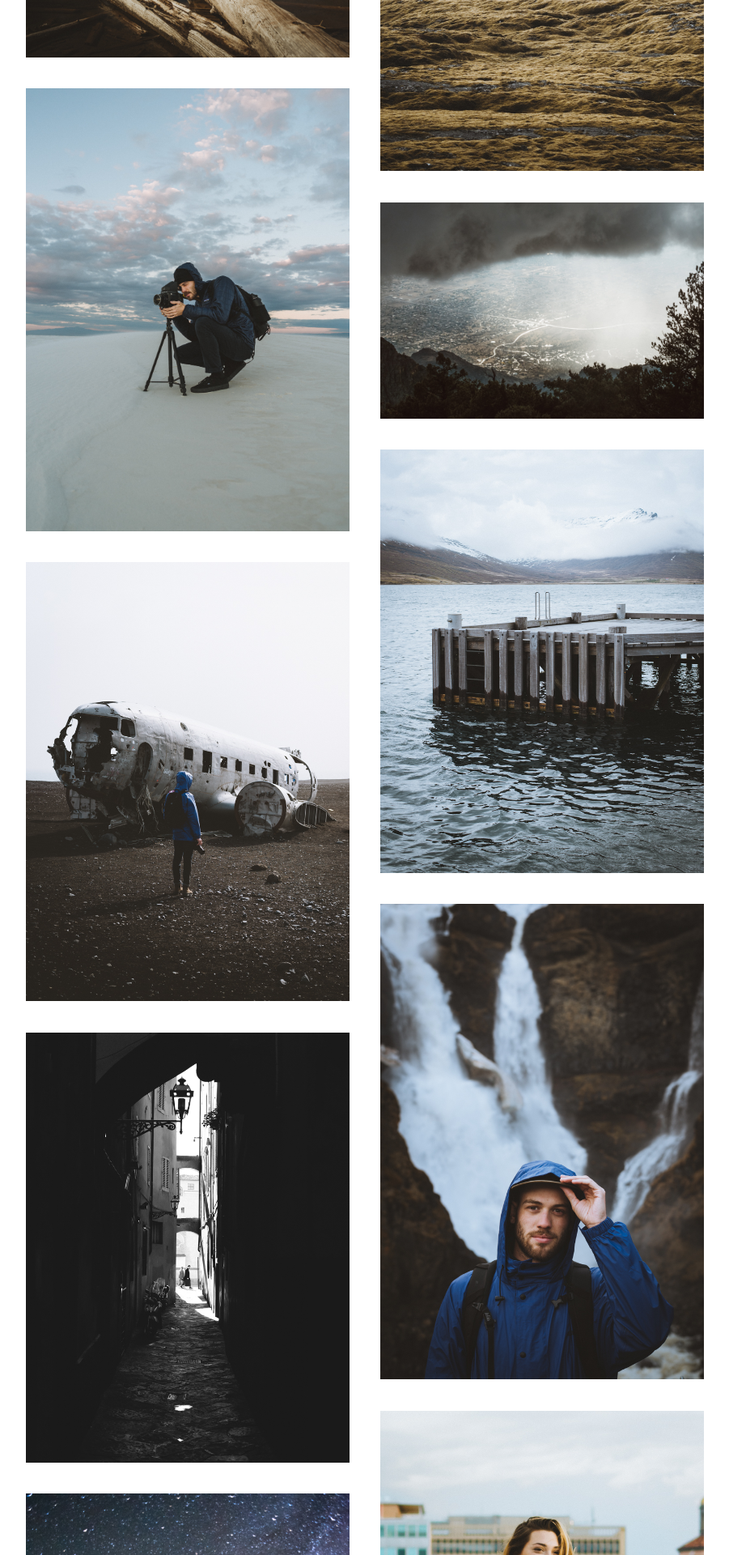
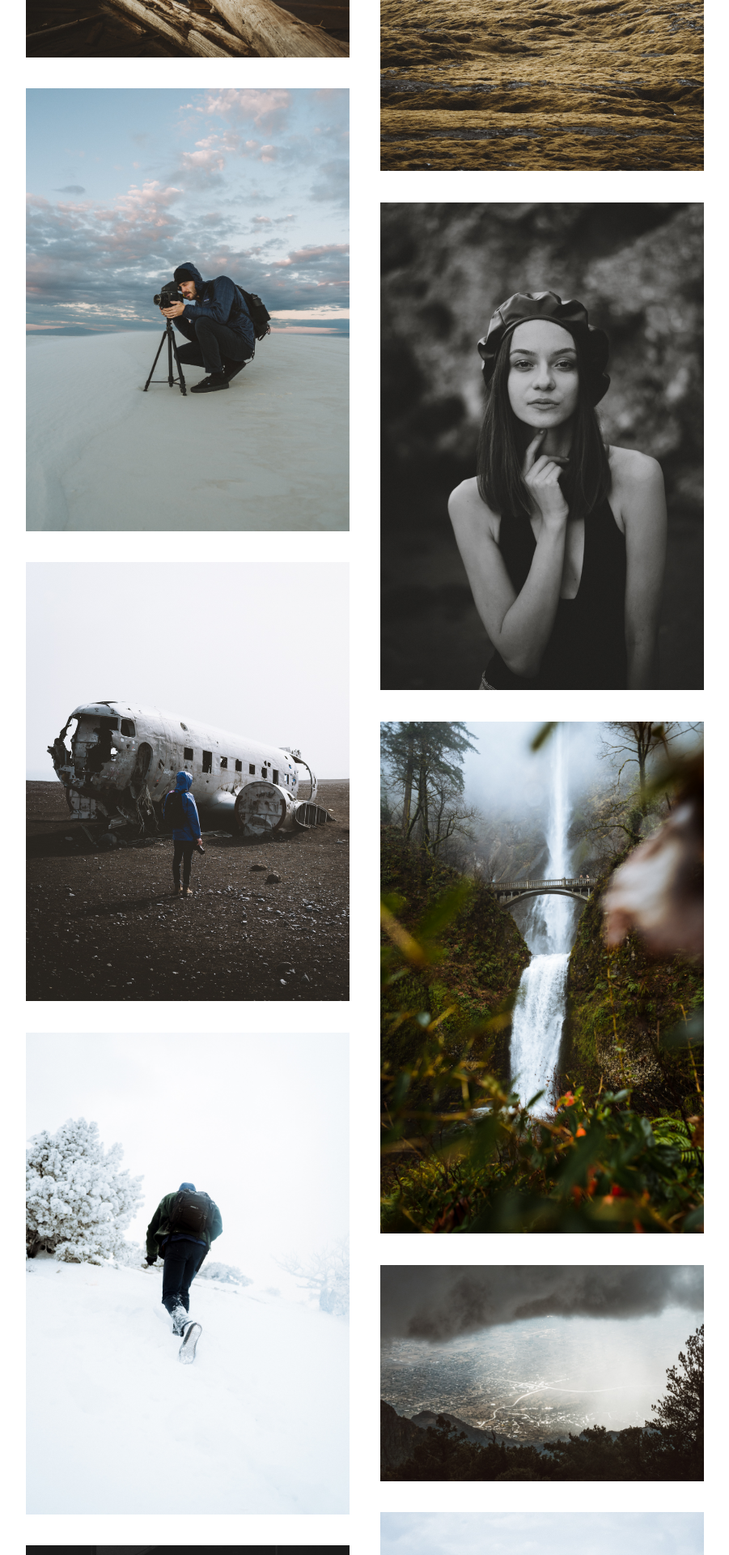
Before and after one commit to calebbrenden/my-site, a Jekyll site: the page built from index.html, in a window 1280 px wide. Shown: the part 547-2467 px from the top of the page at 81% size, without its empty margins (352-1253 px from the left). Built offline with Jekyll 4.4.1, drawn with Linux system fonts in a browser that asks for light colours.

Commit message:
rearranged photos

```diff
--- a/index.html
+++ b/index.html
@@ -48,26 +48,24 @@
   <img src="{{ site.baseurl }}/images/samples/aspen.jpg" alt="aspen">
   <img src="{{ site.baseurl }}/images/samples/daniel-white-sands.jpg" alt="daniel white sands">
   <img src="{{ site.baseurl }}/images/samples/iceland-plane.jpg" alt="iceland plane">
+  <img src="{{ site.baseurl }}/images/samples/blizzard.jpg" alt="blizzard">
   <img src="{{ site.baseurl }}/images/samples/florence-man-walking.jpg" alt="florence man walking">
-
   <img src="{{ site.baseurl }}/images/samples/milky-way.jpg" alt="milky way">
   <img src="{{ site.baseurl }}/images/samples/waterfall-3.jpg" alt="iceland waterfall">
   <img src="{{ site.baseurl }}/images/samples/sheep.jpg" alt="sheep">
   <img src="{{ site.baseurl }}/images/samples/canar-flowers.jpg" alt="canar flowers">
   <img src="{{ site.baseurl }}/images/samples/sierra-nevada.jpg" alt="sierra nevada">
   <img src="{{ site.baseurl }}/images/samples/asia-poland.jpg" alt="asia poland">
-  <img src="{{ site.baseurl }}/images/samples/zofia-nerja.jpg" alt="zofia-nerja">
   <img src="{{ site.baseurl }}/images/samples/gibraltar-flowers.jpg" alt="gibraltar flowers">
   <img src="{{ site.baseurl }}/images/samples/little-red-house.jpg" alt="little red house">
+  <img src="{{ site.baseurl }}/images/samples/nerja.jpg" alt="nerja">
+  <img src="{{ site.baseurl }}/images/samples/waterfall.jpg" alt="waterfall">
   <img src="{{ site.baseurl }}/images/samples/albuquerque-rainstorm.jpg" alt="albuquerque rainstorm">
   <img src="{{ site.baseurl }}/images/samples/pier.jpg" alt="pier">
   <img src="{{ site.baseurl }}/images/samples/daniel-waterfall.jpg" alt="daniel waterfall">
   <img src="{{ site.baseurl }}/images/samples/nat-over-city.jpg" alt="nat over city">
   <img src="{{ site.baseurl }}/images/samples/daniel-boats.jpg" alt="daniel boats">
   <img src="{{ site.baseurl }}/images/samples/river-milky-way.jpg" alt="river milky way">
-  <img src="{{ site.baseurl }}/images/samples/waterfall.jpg" alt="waterfall">
   <img src="{{ site.baseurl }}/images/samples/waterfall-2.jpg" alt="waterfall 2">
   <img src="{{ site.baseurl }}/images/samples/purse.jpg" alt="purse">
-  <img src="{{ site.baseurl }}/images/samples/blizzard.jpg" alt="blizzard">
-
 </section>
```
Also changed, not shown: images/samples/nerja.jpg (renamed from images/samples/zofia-nerja.jpg), 1 other file.
